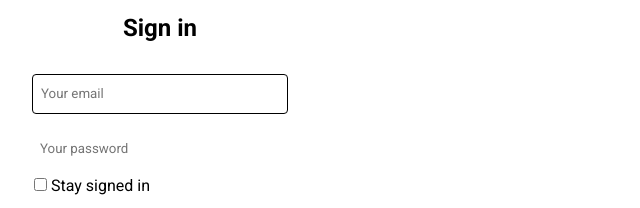
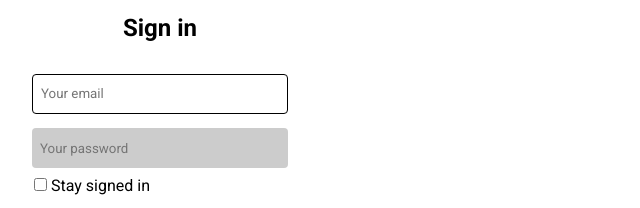
Before and after one commit to euheber/Riot-games-login-, a plain HTML site: page index.html in a window 1280 px wide. Shown: the part 81-289 px from the top of the page, without its empty margins (0-640 px from the left). Drawn offline with Linux system fonts and the light colour scheme.

Commit message:
fix: fix: css color of variables

```diff
--- a/style/style.css
+++ b/style/style.css
@@ -12,6 +12,7 @@
 :root {
   --black: black;
   --of: #ccc;
+  --grey: #ccc;
   --white: white;
   --red: #e41726;
   --blue: #4267b2;
```
